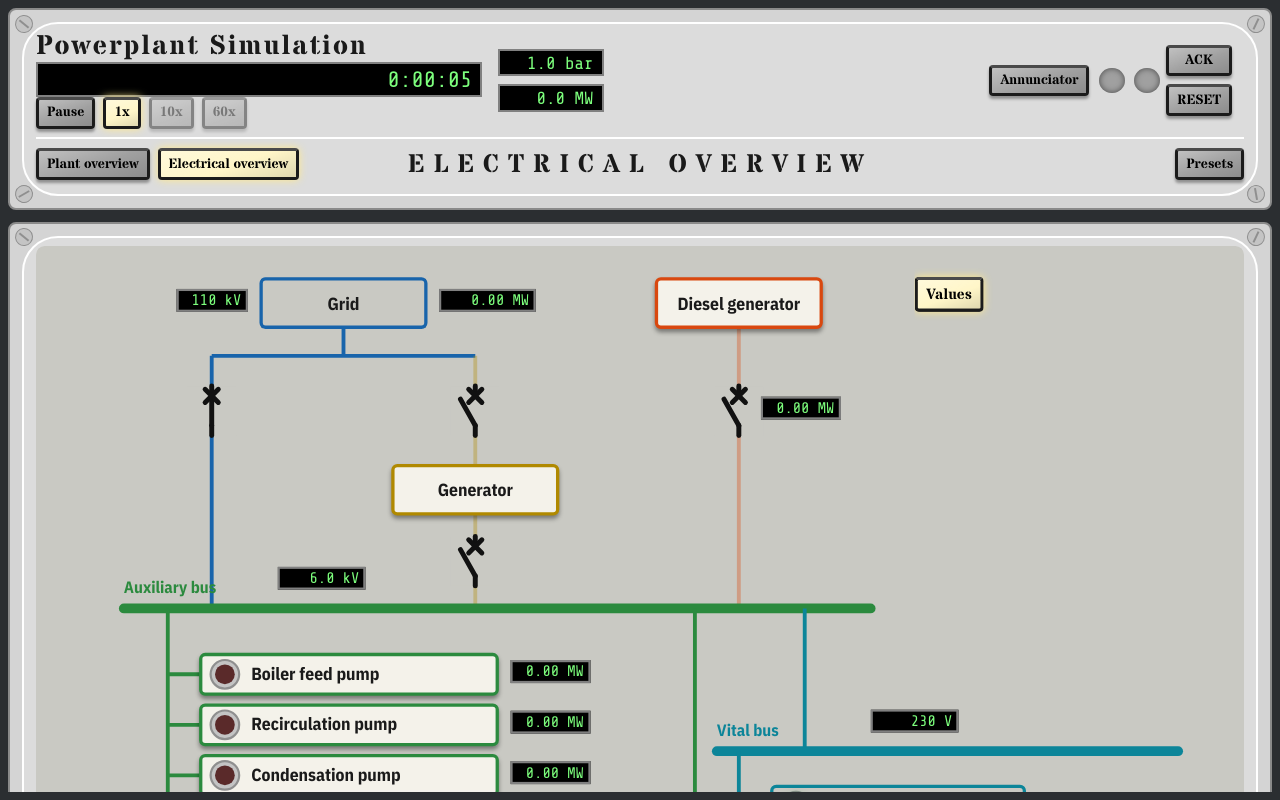
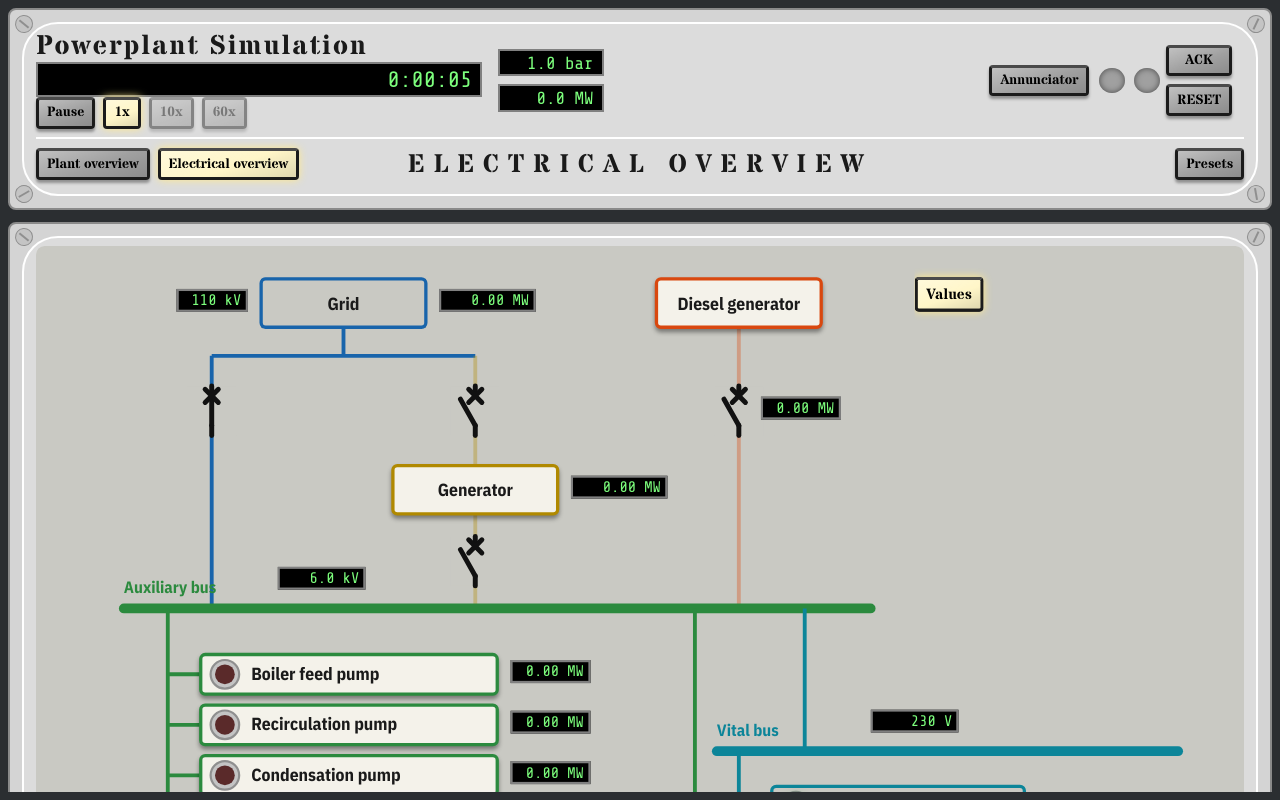
Before and after one commit to NarubyRiverlione/steamboiler, a React (Vite) app: page /electrical in a window 1280 px wide. Built offline with nearby package versions, Linux system fonts and the light colour scheme.

Commit message:
Electrical overview: generator output right of the Generator box
Co-Authored-By: Claude Sonnet 5.5 <noreply@anthropic.com>
Claude-Session: https://claude.ai/code/session_016TNmoCgqK8pSZ3hGMxt3fi

```diff
--- a/src/navigation/ElectricalOverview.tsx
+++ b/src/navigation/ElectricalOverview.tsx
@@ -230,7 +230,17 @@ function GridSupplyColumn({ closed }: { readonly closed: boolean }) {
 }
 
 // The generator column: the generator breaker ties the Generator to the grid (the export), the unit aux breaker lets it feed the Auxiliary bus (#189)
-function GeneratorColumn({ generatorClosed, unitAuxClosed }: { readonly generatorClosed: boolean; readonly unitAuxClosed: boolean }) {
+function GeneratorColumn({
+  generatorClosed,
+  unitAuxClosed,
+  output,
+  showValues,
+}: {
+  readonly generatorClosed: boolean
+  readonly unitAuxClosed: boolean
+  readonly output: number
+  readonly showValues: boolean
+}) {
   const boxBottom: number = GENERATOR_BOX_Y + SOURCE_BOX.h
   return (
     <>
@@ -249,6 +259,16 @@ function GeneratorColumn({ generatorClosed, unitAuxClosed }: { readonly generato
           d={line(GENERATOR_X, boxBottom, GENERATOR_X, BUSES[0].y)}
         />
         <SourceBox x={GENERATOR_X} y={GENERATOR_BOX_Y} name="Generator" part="generation" lit />
+        {showValues && (
+          <ValueLabel
+            label="Generator output"
+            text={mw(output)}
+            x={GENERATOR_X + SOURCE_BOX.w / 2 + 12}
+            y={GENERATOR_BOX_Y + (SOURCE_BOX.h - VALUE_BOX_HEIGHT) / 2}
+            anchor="start"
+            widest="000.00 MW"
+          />
+        )}
         <Node part="auxiliaryBus" name="Unit aux breaker">
           <BreakerSymbol x={GENERATOR_X} y={UNIT_AUX_BREAKER_Y} closed={unitAuxClosed} name="Unit aux breaker" />
         </Node>
@@ -476,7 +496,12 @@ function ElectricalOverview() {
         </foreignObject>
         <GridSource showValues={showValues} loadSetpoint={state.Turbine.loadSetpoint} />
         <GridSupplyColumn closed={state.gridSupplyBreaker} />
-        <GeneratorColumn generatorClosed={state.Turbine.generatorBreaker} unitAuxClosed={state.Turbine.unitAuxBreaker} />
+        <GeneratorColumn
+          generatorClosed={state.Turbine.generatorBreaker}
+          unitAuxClosed={state.Turbine.unitAuxBreaker}
+          output={state.Turbine.electricOutput}
+          showValues={showValues}
+        />
         <DieselColumn closed={state.dieselBreaker} showValues={showValues} output={dieselOutput(state)} />
         <BusLine bus={aux} live={auxLive} showValues={showValues} voltage={voltage(auxLive, VOLTAGES.aux)} />
         <Consumers draws={draws} live={auxLive} showValues={showValues} />
```
Also changed, not shown: 2 other files (tests, documents, lock files or other folders).
